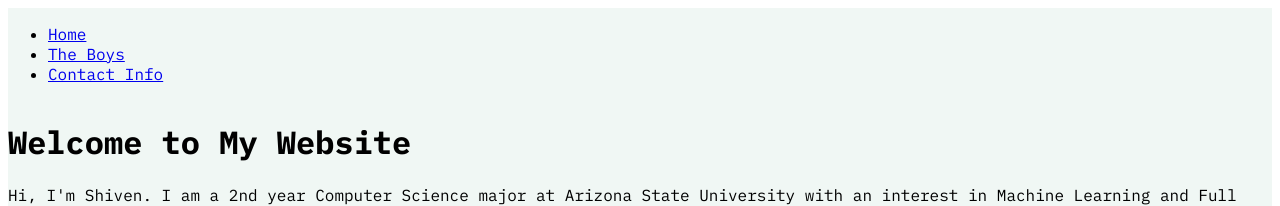
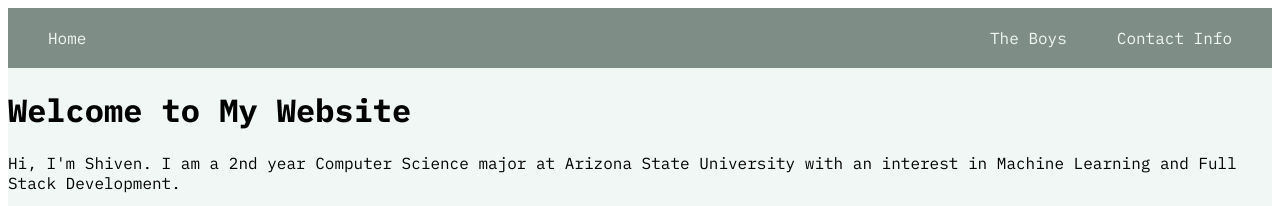
Before and after one commit to shiven01/Personal-Portfolio, a plain HTML site: page index.html in a window 1280 px wide. Shown: the top 206 px of the page. Drawn offline with Linux system fonts and the light colour scheme.

Commit message:
Fixed the nav bar

```diff
--- a/index.html
+++ b/index.html
@@ -16,13 +16,17 @@
 </head>
 
 <div class="container">
-    <header class="nav">
-        <nav>
-            <ul>
-                <li><a href="./index.html">Home</a></li>
-                <li><a href="./theBoys.html">The Boys</a></li>
-                <li><a href="./contactInfo.html">Contact Info</a></li>
-            </ul>
+    <header>
+        <nav class="navbar">
+            <div class="navdiv">
+                <ul class="nav-left">
+                    <li><a href="./index.html">Home</a></li>
+                </ul>
+                <ul class="nav-right">
+                    <li><a href="./theBoys.html">The Boys</a></li>
+                    <li><a href="./contactInfo.html">Contact Info</a></li>
+                </ul>
+            </div>
         </nav>
     </header>
 
--- a/style.css
+++ b/style.css
@@ -5,6 +5,49 @@
     min-height: 100vh;
     background-color: #F0F7F4;
     font-family: 'IBM Plex Mono', monospace;
+}
+
+/*Navigation*/
+.navbar {
+    background: #7E8D85;
+    padding: 10px 0;
+}
+
+.navdiv {
+    display: flex;
+    justify-content: space-between;
+    align-items: center;
+    padding: 0 20px;
+}
+
+.nav-left,
+.nav-right {
+    list-style-type: none;
+    margin: 0;
+    padding: 0;
+    display: flex;
+}
+
+.nav-left li,
+.nav-right li {
+    margin-right: 10px;
+}
+
+.nav-left li:last-child,
+.nav-right li:last-child {
+    margin-right: 0;
+}
+
+.navdiv a {
+    color: #F0F7F4;
+    text-decoration: none;
+    padding: 10px 20px;
+    display: inline-block;
+    transition: background-color 0.3s ease;
+}
+
+.navdiv a:hover {
+    background-color: #3C493F;
 }
 
 /*Icons*/
```
Also changed, not shown: contactInfo.html (+12 -8 lines), theBoys.html (+12 -8 lines), 1 other file.
